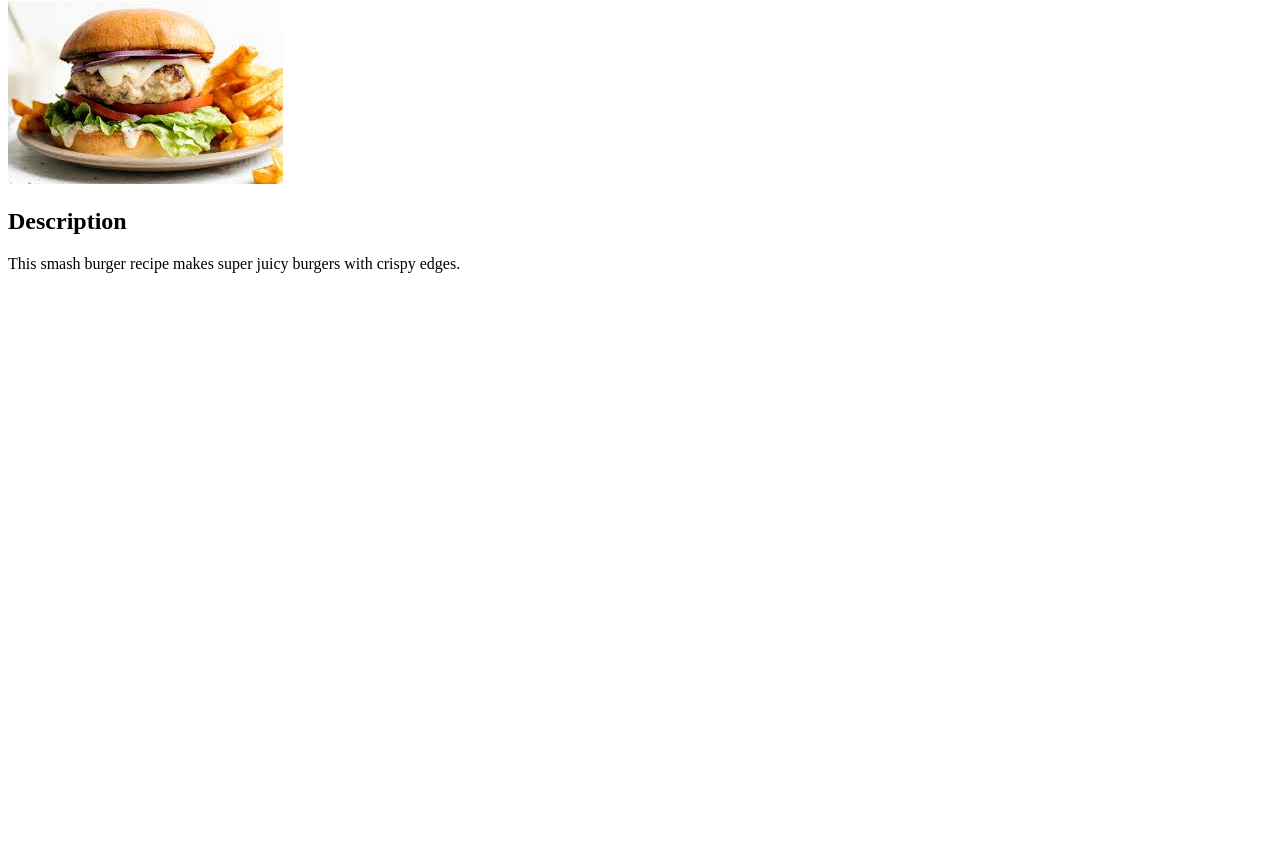
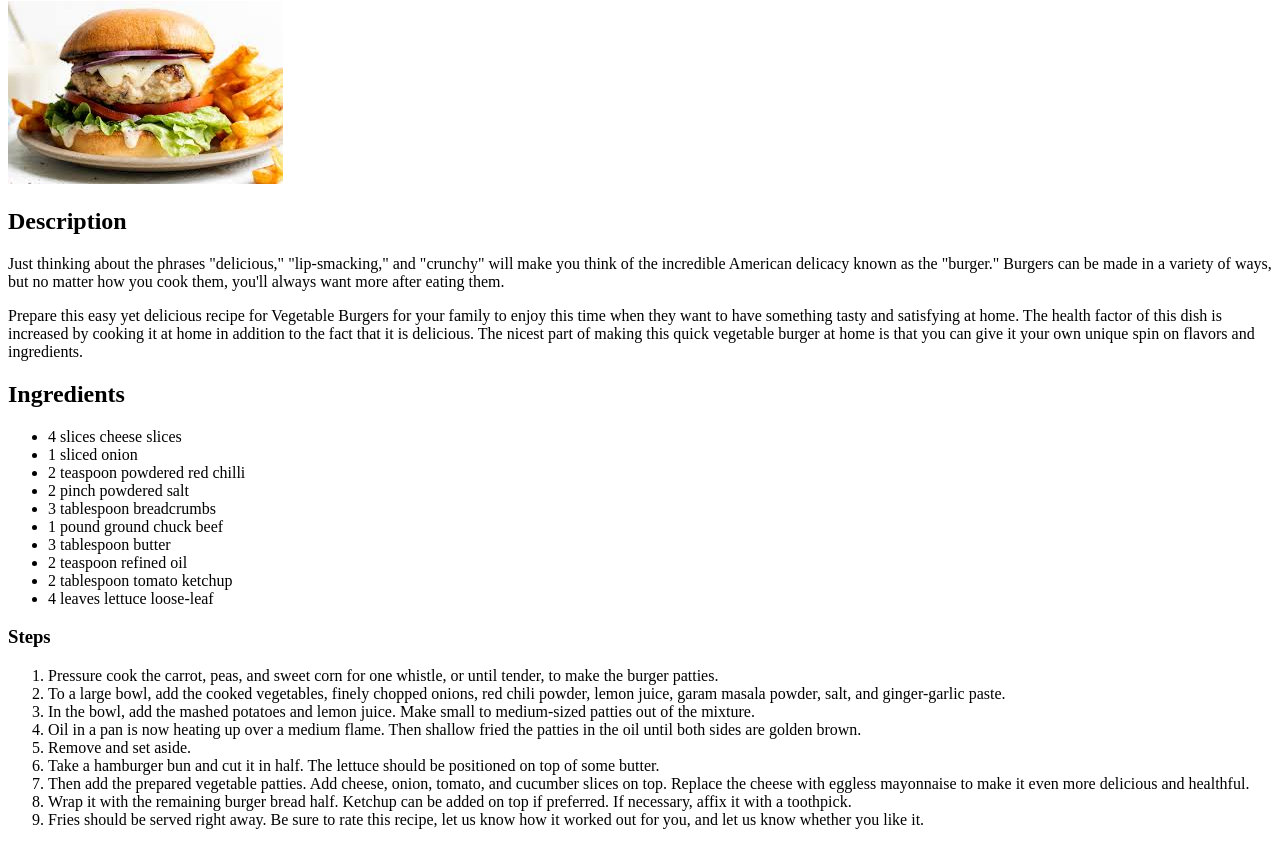
Before and after one commit to ibnshakeerah/OdinRecipe, a plain HTML site: page index.html in a window 1280 px wide. Shown: the part 79-924 px from the top of the page. Before the commit the page ends 800 px from the top, so only its background shows below. Drawn offline with Linux system fonts and the light colour scheme.

Commit message:
ingredient and step

```diff
--- a/index.html
+++ b/index.html
@@ -9,7 +9,32 @@
     <h1><a href="recipe/burger.html">Odin Recipe</a></h1>
     <img src="burger.jpg">
     <h2>Description</h2>
-    <p>This smash burger recipe makes super juicy burgers with crispy edges.</p>
-    <p></p>
+    <p>Just thinking about the phrases "delicious," "lip-smacking," and "crunchy" will make you think of the incredible American delicacy known as the "burger." Burgers can be made in a variety of ways, but no matter how you cook them, you'll always want more after eating them.</p>
+    <p>Prepare this easy yet delicious recipe for Vegetable Burgers for your family to enjoy this time when they want to have something tasty and satisfying at home. The health factor of this dish is increased by cooking it at home in addition to the fact that it is delicious. The nicest part of making this quick vegetable burger at home is that you can give it your own unique spin on flavors and ingredients.</p>
+    <h2>Ingredients</h2>
+    <ul>
+        <li>4 slices cheese slices</li>
+        <li>1 sliced onion</li>
+        <li>2 teaspoon powdered red chilli</li>
+        <li>2 pinch powdered salt</li>
+        <li>3 tablespoon breadcrumbs</li>
+        <li>1 pound ground chuck beef</li>
+        <li>3 tablespoon butter</li>
+        <li>2 teaspoon refined oil</li>
+        <li>2 tablespoon tomato ketchup</li>
+        <li>4 leaves lettuce loose-leaf</li>
+    </ul>
+    <h3>Steps</h3>
+    <ol>
+        <li>Pressure cook the carrot, peas, and sweet corn for one whistle, or until tender, to make the burger patties.</li>
+        <li>To a large bowl, add the cooked vegetables, finely chopped onions, red chili powder, lemon juice, garam masala powder, salt, and ginger-garlic paste.</li>
+        <li>In the bowl, add the mashed potatoes and lemon juice. Make small to medium-sized patties out of the mixture.</li>
+        <li>Oil in a pan is now heating up over a medium flame. Then shallow fried the patties in the oil until both sides are golden brown.</li>
+        <li>Remove and set aside.</li>
+        <li>Take a hamburger bun and cut it in half. The lettuce should be positioned on top of some butter.</li>
+        <li>Then add the prepared vegetable patties. Add cheese, onion, tomato, and cucumber slices on top. Replace the cheese with eggless mayonnaise to make it even more delicious and healthful.</li>
+        <li>Wrap it with the remaining burger bread half. Ketchup can be added on top if preferred. If necessary, affix it with a toothpick.</li>
+        <li>Fries should be served right away. Be sure to rate this recipe, let us know how it worked out for you, and let us know whether you like it.</li>
+    </ol>
 </body>
 </html>
```
